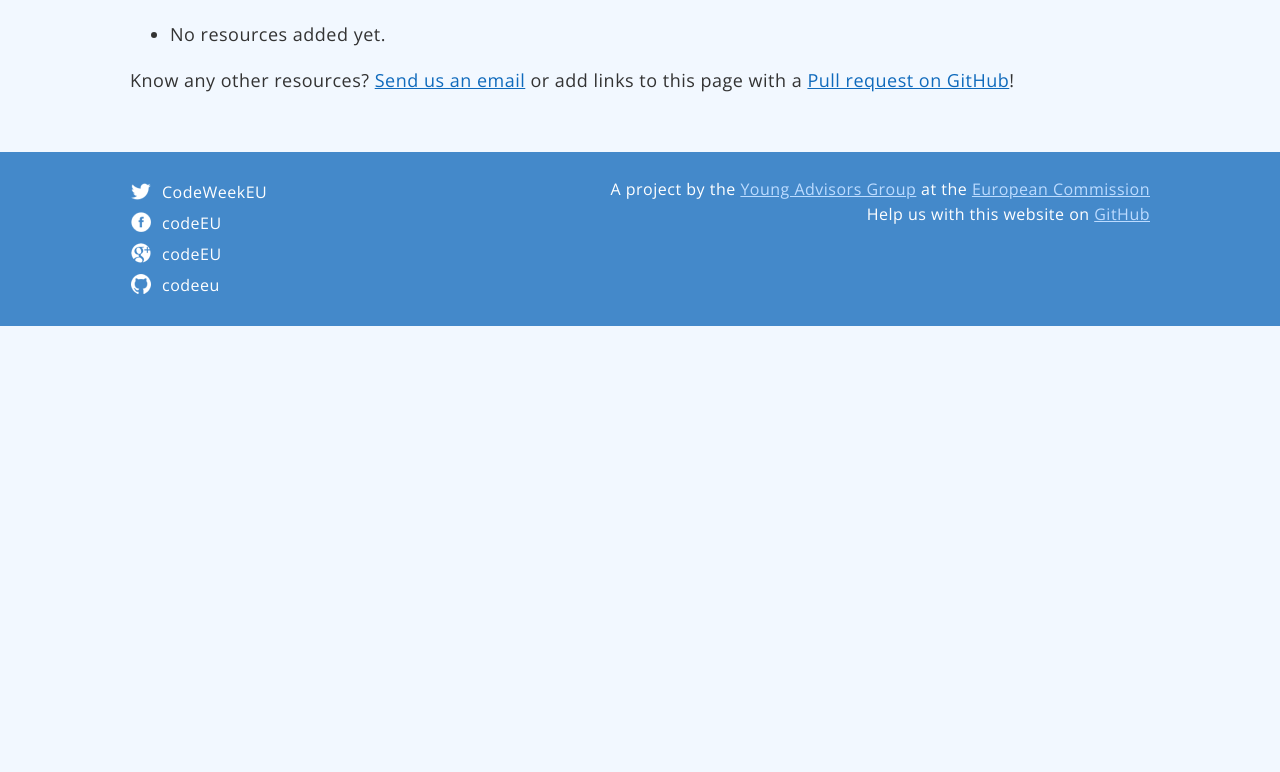
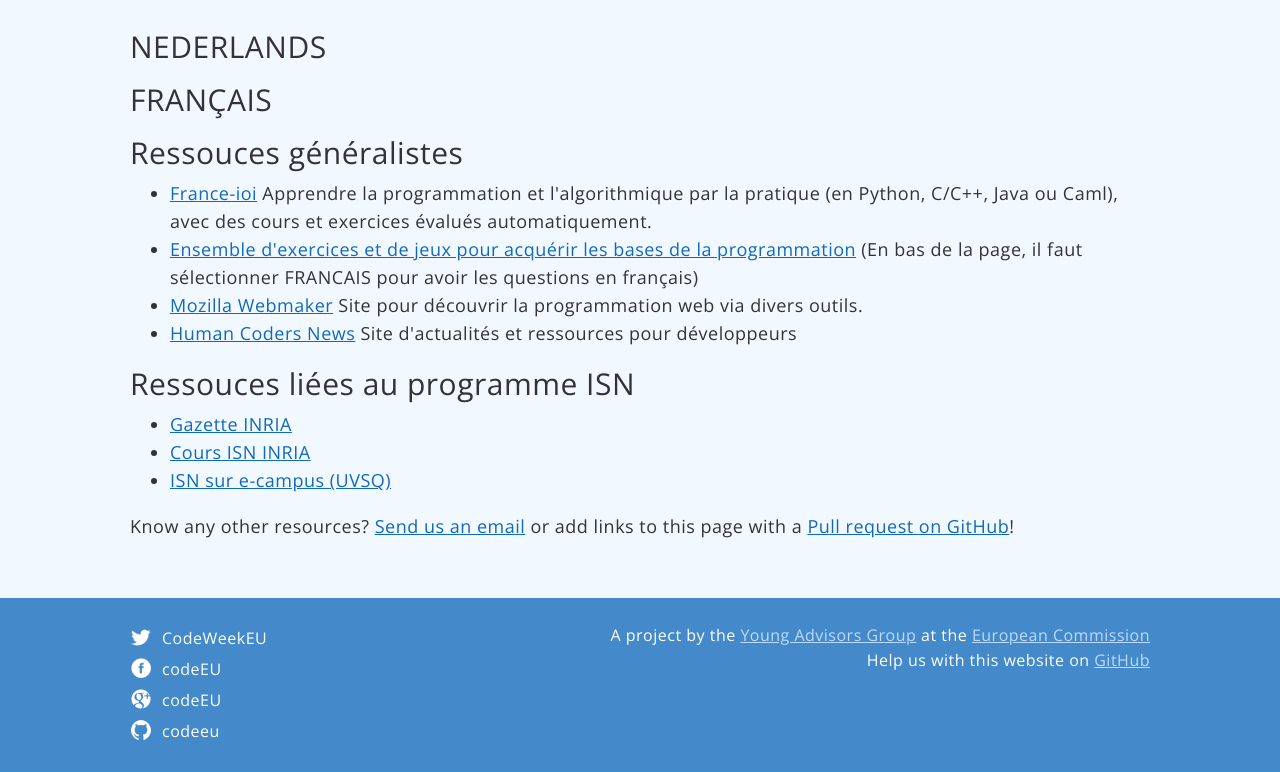
Before and after one commit to codeeu/codeeu.github.io, a Jekyll site: the page built from resources/belgium/index.html, in a window 1280 px wide, cut to the strip 167-939 px from the top of the page. Built offline with Jekyll 4.4.1, drawn with Linux system fonts in a browser that asks for light colours; nearby versions of some CDN libraries; Markdown is read by kramdown in place of the engine named in the settings; before the commit the page ends 900 px from its top, so only the background shows below that.

Commit message:
Update index.html

```diff
--- a/resources/belgium/index.html
+++ b/resources/belgium/index.html
@@ -3,8 +3,26 @@
 title: Belgium
 ---
 
-  <ul>
-   	<li>No resources added yet.</li>
-  </ul>
+<h2>NEDERLANDS</h2>
+
+<h2>FRANÇAIS</h2>
+<h2>Ressouces généralistes</h2>
+
+<ul>
+  <li><a href="http://www.france-ioi.org">France-ioi</a> Apprendre la programmation et l'algorithmique par la pratique (en Python, C/C++, Java ou Caml), avec des cours et exercices évalués automatiquement.</li>
+  <li><a href="http://learn.code.org/">Ensemble d'exercices et de jeux pour acquérir les bases de la programmation</a> (En bas de la page, il faut sélectionner FRANCAIS pour avoir les questions en français)</li>
+  <li><a href="https://webmaker.org/">Mozilla Webmaker</a> Site pour
+    découvrir la programmation web via divers outils.</li>
+  <li><a href="http://news.humancoders.com/">Human Coders News</a> Site d'actualités et ressources pour développeurs</li>
+</ul>
+
+<h2>Ressouces liées au programme ISN</h2>
+
+<ul>
+  <li><a href="http://sparticipatives.gforge.inria.fr/mecsci/gazette/?l=contenus">Gazette INRIA</a></li>
+  <li><a href="https://wiki.inria.fr/sciencinfolycee/Pour_pr%C3%A9parer,_illustrer_des_cours">Cours
+      ISN INRIA</a></li>
+  <li><a href="http://www.e-campus.uvsq.fr/claroline/document/document.php?cmd=exChDir&file=L0FsZ29yaXRobWlxdWUvMWVyZV9hbm5lZQ%3D%3D&cidReset=true&cidReq=IN900">ISN sur e-campus (UVSQ)</a></li>
+</ul>
 
   <p>Know any other resources? <a href="mailto:{{site.contact.email}}">Send us an email</a> or add links to this page with a <a href="https://github.com/codeeu/codeeu.github.io">Pull request on GitHub</a>!</p>
```
